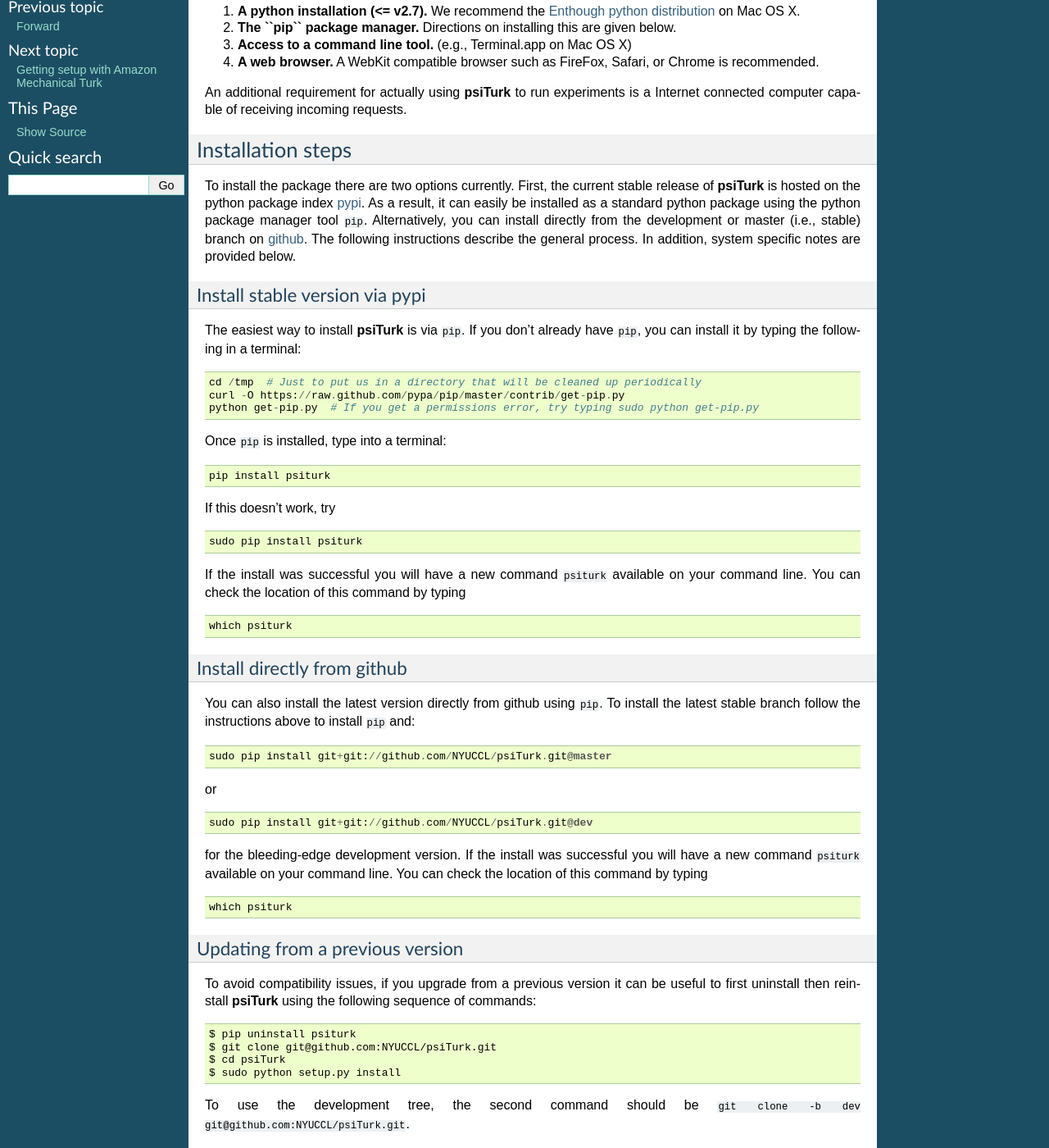
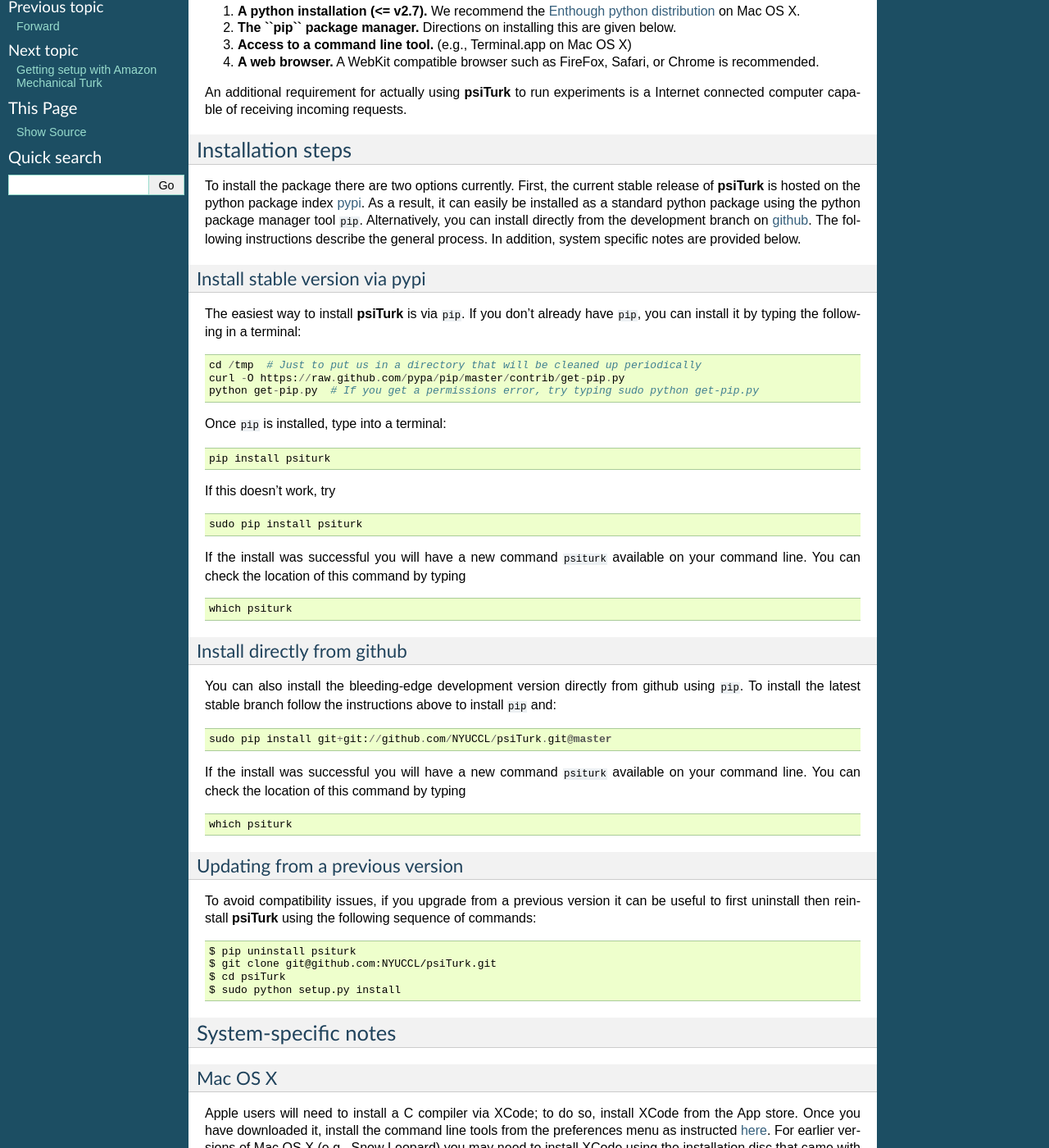
Before and after one commit to NYUCCL/psiTurk, a Sphinx documentation site: the page built from doc/install.rst, in a window 1280 px wide and 1400 px high, scrolled down 343 px. Shown: the whole window at 82% size. Built offline with Sphinx 7.4.7, drawn with Linux system fonts in a browser that asks for light colours; formulas are drawn with MathJax 3; pages that are not in the unit, such as notebooks, are missing from menus.

```diff
--- a/doc/install.rst
+++ b/doc/install.rst
@@ -38,7 +38,7 @@
 index `pypi <https://pypi.python.org/pypi>`__. As a result, it can
 easily be installed as a standard python package using the python
 package manager tool ``pip``. Alternatively, you can install directly
-from the development or master (i.e., stable) branch on
+from the development branch on
 `github <https://github.com/NYUCCL/psiTurk>`__. The following
 instructions describe the general process. In addition, system specific
 notes are provided below.
@@ -79,23 +79,17 @@
 Install directly from github
 ~~~~~~~~~~~~~~~~~~~~~~~~~~~~
 
-You can also install the latest version directly from github using
-``pip``. To install the latest stable branch follow the instructions
-above to install ``pip`` and:
+You can also install the bleeding-edge development version directly
+from github using ``pip``. To install the latest stable branch follow
+the instructions above to install ``pip`` and:
 
 ::
 
     sudo pip install git+git://github.com/NYUCCL/psiTurk.git@master
 
-or
-
-::
-
-    sudo pip install git+git://github.com/NYUCCL/psiTurk.git@dev
-
-for the bleeding-edge development version. If the install was successful
-you will have a new command ``psiturk`` available on your command line.
-You can check the location of this command by typing
+If the install was successful you will have a new command ``psiturk``
+available on your command line. You can check the location of this command
+by typing
 
 ::
 
@@ -115,9 +109,6 @@
     $ cd psiTurk
     $ sudo python setup.py install
 
-
-To use the development tree, the second command should be
-``git clone -b dev git@github.com:NYUCCL/psiTurk.git``.
 
 System-specific notes
 ---------------------
```
Also changed, not shown: CONTRIBUTING.md (+1 -1 lines).
